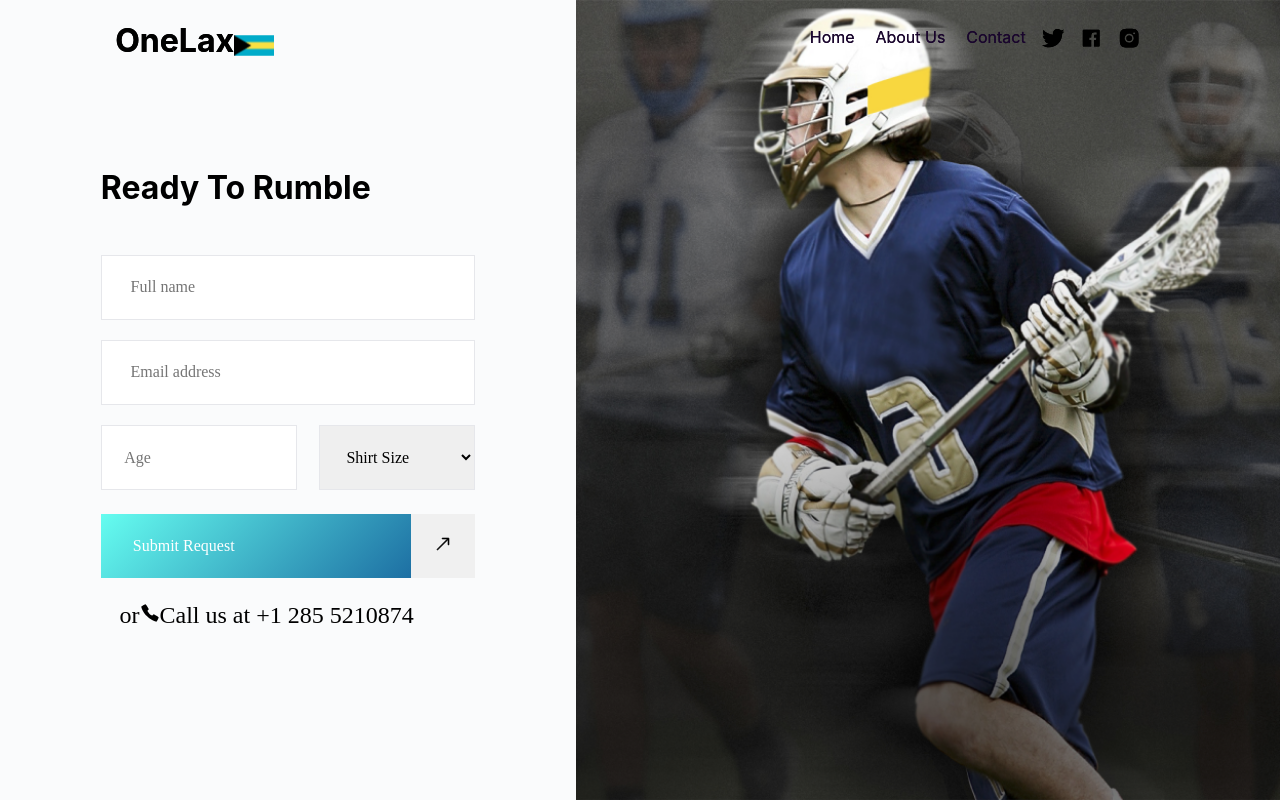
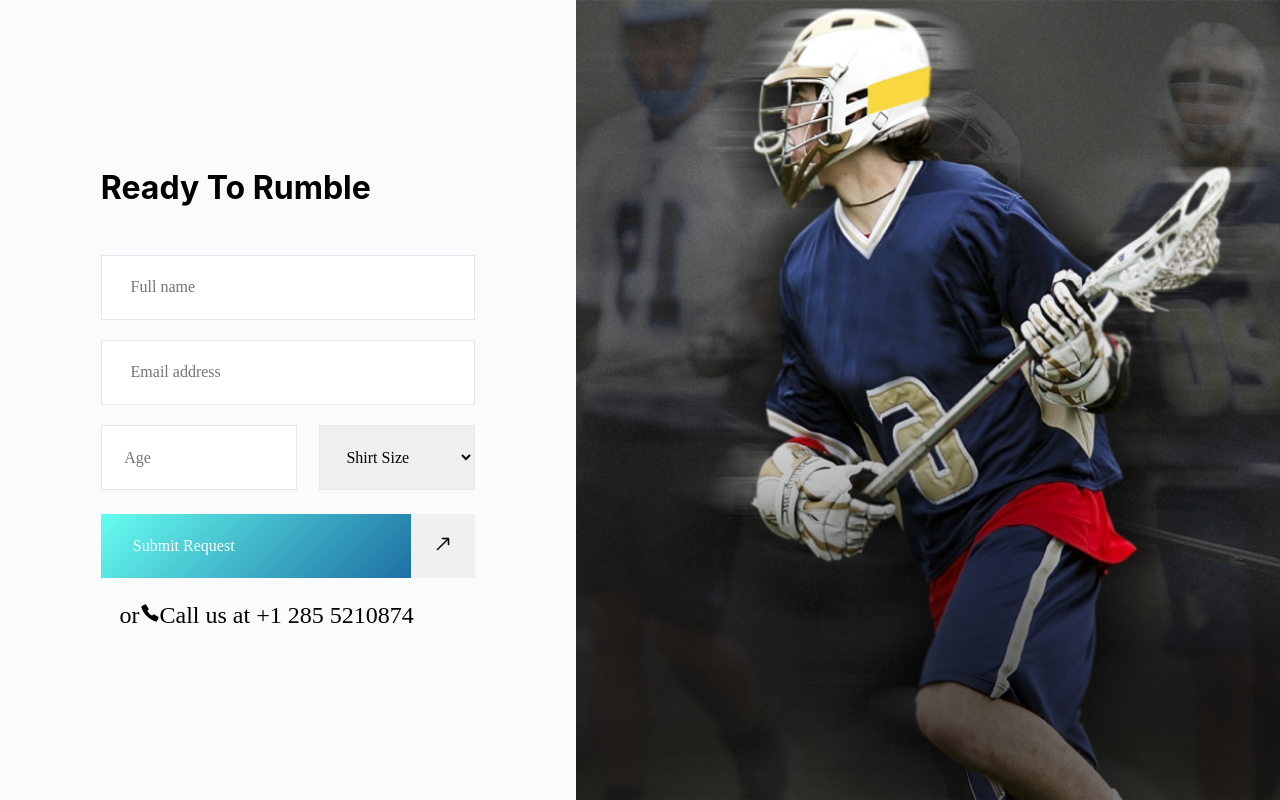
Before and after one commit to ivoinestrachan/lacrosse-site, a React (Create React App) app: page /register in a window 1280 px wide. Built offline with nearby package versions, Linux system fonts and the light colour scheme; a web font is replaced by a local one.

Commit message:
Done some changes

```diff
--- a/src/components/Register/register.module.css
+++ b/src/components/Register/register.module.css
@@ -8,6 +8,7 @@
   background: #fafbfc;
   display: flex;
   justify-content: space-between;
+  z-index: 99999;
 }
 
 .imgContainer {
```
